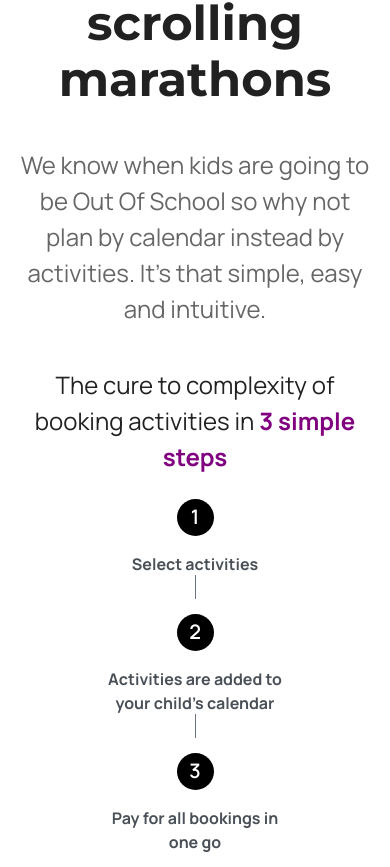
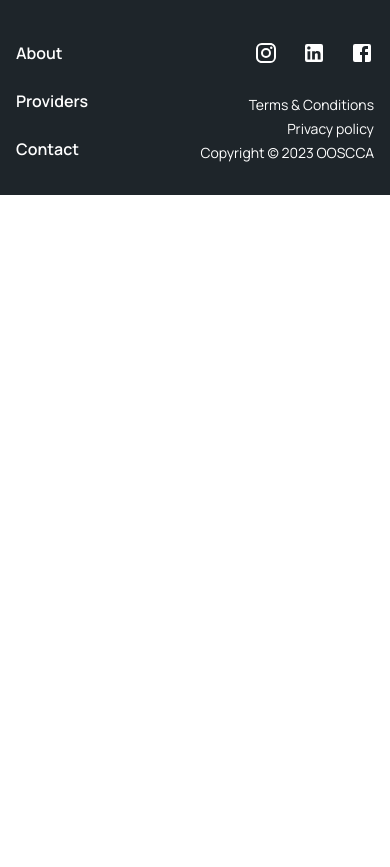
Before and after one commit to digital-brother/ooscca-fe, a Next.js app: page /booking in a window 390 px wide. Shown: the part 1130-1997 px from the top of the page. After the commit the page ends 1325 px from the top, so only its background shows below. Built offline with nearby package versions, Linux system fonts and the light colour scheme.

Commit message:
Fixes in intro page

```diff
--- a/src/app/booking/Intro.js
+++ b/src/app/booking/Intro.js
@@ -21,11 +21,20 @@ function IntroText(props) {
         Discover, book and track activities without clicking,
         typing and scrolling marathons
       </Typography>
-      <Typography mt={5} color="text.secondary" variant="introSubheading">
+      <Typography
+        mt={5}
+        color="text.secondary"
+        variant="introSubheading"
+        display={{ xs: "none", md: "block" }}
+      >
         We know when kids are going to be Out Of School so why not plan by
         calendar instead by activities. It’s that simple, easy and intuitive.
       </Typography>
-      <Typography mt={5} mb={3} variant="introSubheading">
+      <Typography
+        mt={5} mb={3}
+        variant="introSubheading"
+        display={{ xs: "none", md: "block" }}
+      >
         The cure to complexity of booking activities in
         <span style={{ color: "purple", fontWeight: 700 }}> 3 simple steps</span>
       </Typography>
@@ -61,7 +70,7 @@ export default function Intro() {
         xs={12}
         sx={{
           maxHeight: { md: 818 },
-          height: { xs: 595, md: "auto" },
+          height: { xs: 300, md: "auto" },
         }}
       >
         <IntroImage />
@@ -78,7 +87,7 @@ export default function Intro() {
         <Container
           sx={{ mx: 0, maxWidth: { xs: 735, md: "950px" } }}
         >
-          <IntroText py={{ xs: 6, md: 10 }} />
+          <IntroText py={{ xs: 0, md: 4 }} />
         </Container>
       </Grid>
     </Grid>
--- a/src/components/ThemeRegistry/theme.js
+++ b/src/components/ThemeRegistry/theme.js
@@ -25,9 +25,14 @@ const theme = createTheme({
   typography: {
     fontFamily: manrope.style.fontFamily,
     h1: {
-      fontSize: "3rem", // 48px
       fontWeight: 700,
       fontFamily: montserrat.style.fontFamily,
+      [baseTheme.breakpoints.up("xs")]: {
+        fontSize: "2rem", // 32
+      },
+      [baseTheme.breakpoints.up("sm")]: {
+        fontSize: "3rem", // 48
+      },
     },
     h2: {
       fontSize: "2.5rem", // 40px
```
